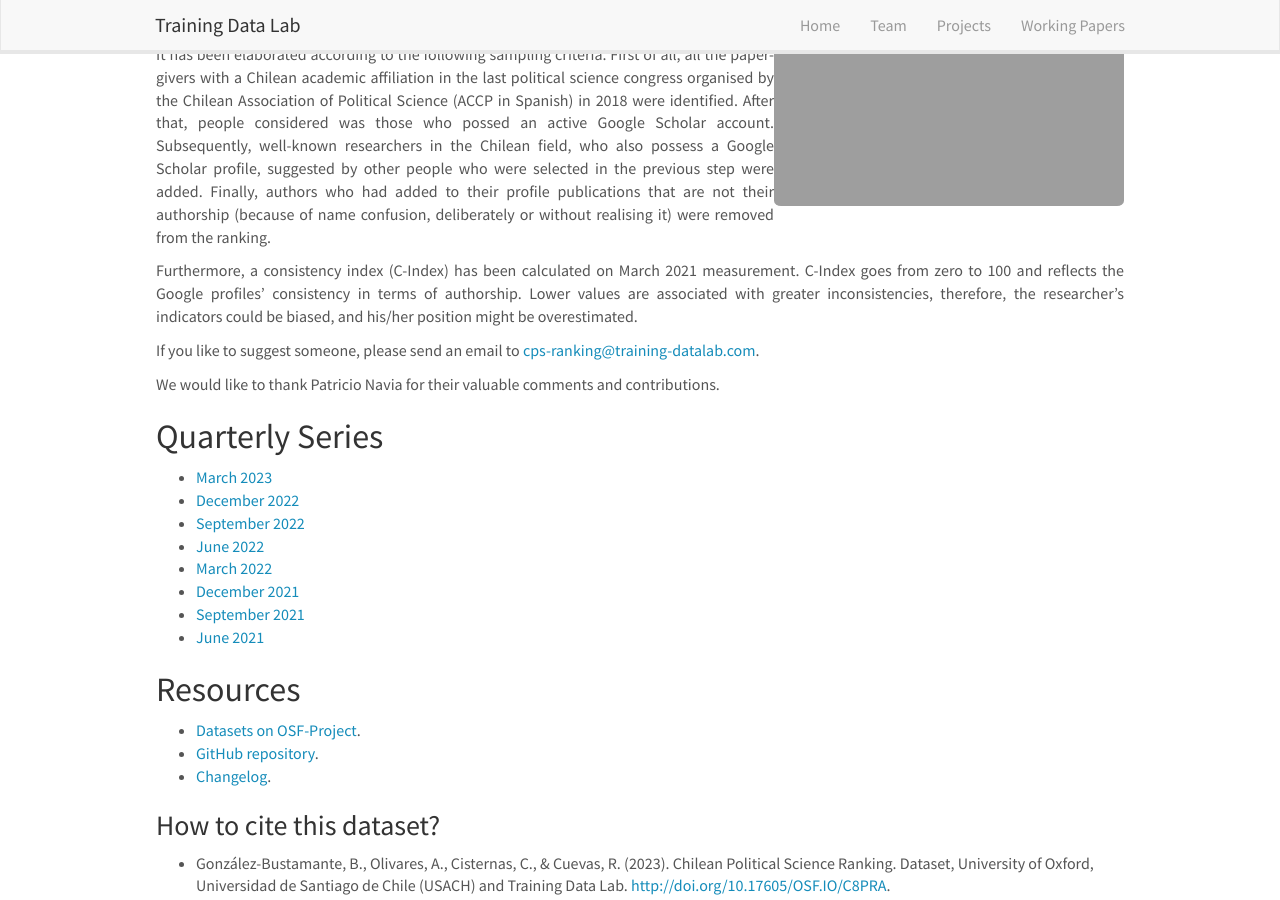
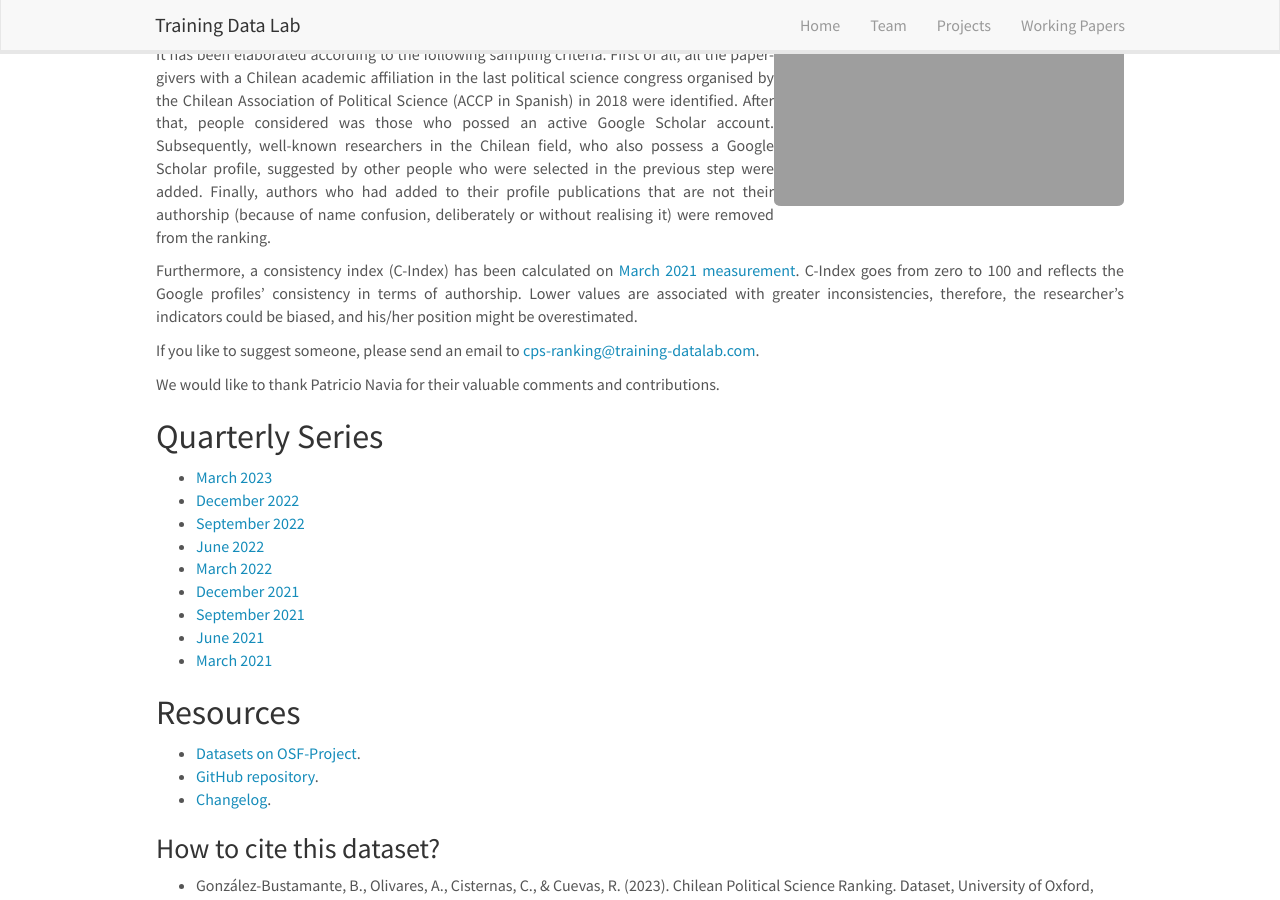
Before and after one commit to training-datalab/old-training-datalab.com, a Jekyll site: the page built from _pages/cps-ranking.md, in a window 1280 px wide and 900 px high, scrolled down 361 px. Built offline with Jekyll 4.4.1, drawn with Linux system fonts in a browser that asks for light colours; nearby versions of some CDN libraries; some of the changed lines change nothing that is shown.

Commit message:
Update cps-ranking.md

```diff
--- a/_pages/cps-ranking.md
+++ b/_pages/cps-ranking.md
@@ -22,7 +22,7 @@ permalink: /projects/cps-ranking
 
 <p align="justify">It has been elaborated according to the following sampling criteria. First of all, all the paper-givers with a Chilean academic affiliation in the last political science congress organised by the Chilean Association of Political Science (ACCP in Spanish) in 2018 were identified. After that, people considered was those who possed an active Google Scholar account. Subsequently, well-known researchers in the Chilean field, who also possess a Google Scholar profile, suggested by other people who were selected in the previous step were added. Finally, authors who had added to their profile publications that are not their authorship (because of name confusion, deliberately or without realising it) were removed from the ranking.</p>
 
-<p align="justify">Furthermore, a consistency index (C-Index) has been calculated on March 2021 measurement. C-Index goes from zero to 100 and reflects the Google profiles' consistency in terms of authorship. Lower values are associated with greater inconsistencies, therefore, the researcher’s indicators could be biased, and his/her position might be overestimated.</p>
+<p align="justify">Furthermore, a consistency index (C-Index) has been calculated on [March 2021 measurement](https://training-datalab.com/projects/cps-ranking/2021-03-01-impact-ranking). C-Index goes from zero to 100 and reflects the Google profiles' consistency in terms of authorship. Lower values are associated with greater inconsistencies, therefore, the researcher’s indicators could be biased, and his/her position might be overestimated.</p>
 
 <p align="justify">If you like to suggest someone, please send an email to <a href="mailto:cps-ranking@training-datalab.com">cps-ranking@training-datalab.com</a>.</p>
 
@@ -38,6 +38,7 @@ permalink: /projects/cps-ranking
 - [December 2021](https://training-datalab.com/projects/cps-ranking/2021-12-02-impact-ranking)
 - [September 2021](https://training-datalab.com/projects/cps-ranking/2021-09-01-impact-ranking)
 - [June 2021](https://training-datalab.com/projects/cps-ranking/2021-06-01-impact-ranking)
+- [March 2021](https://training-datalab.com/projects/cps-ranking/2021-03-01-impact-ranking)
 
 ## Resources
 
```
